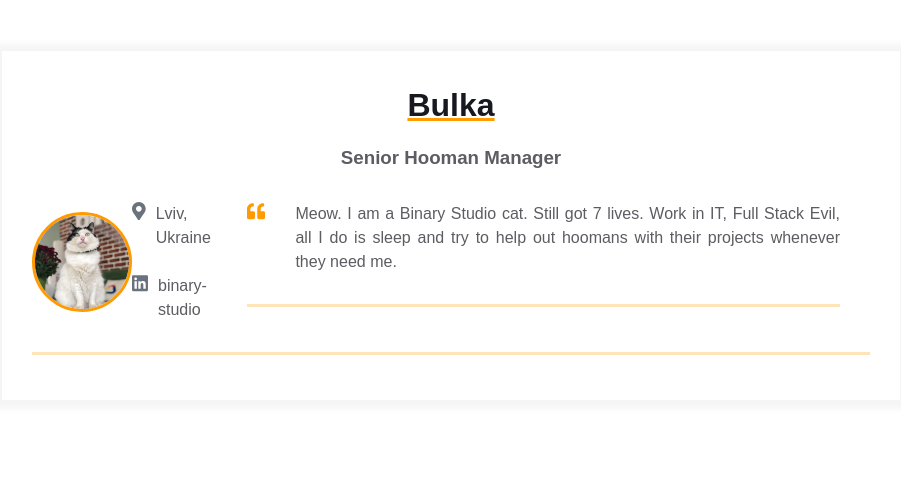
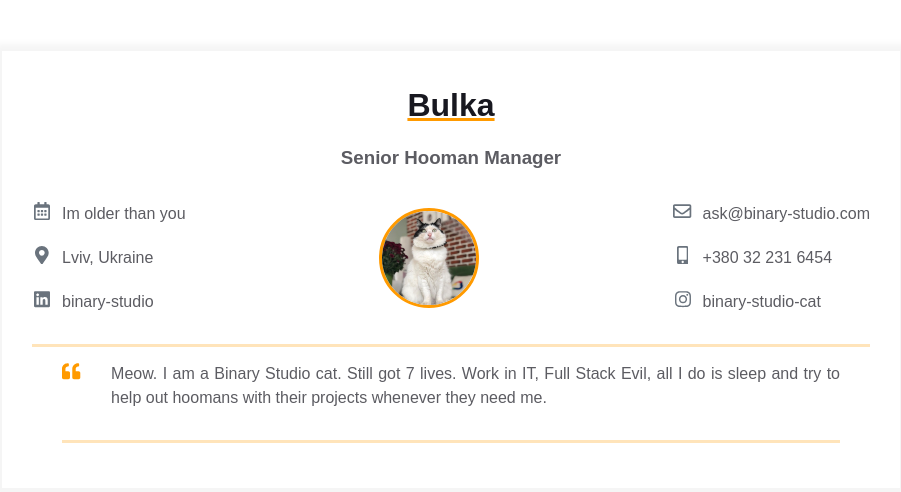
Before and after one commit to Volhara20/homepage, a plain HTML site: page index.html in a window 1280 px wide. Shown: the whole page, without its empty margins (189-1090 px from the left). Drawn offline with Linux system fonts and the light colour scheme.

Commit message:
add Intro block

```diff
--- a/index.html
+++ b/index.html
@@ -17,13 +17,17 @@
                     <h3 class="contact-info__sub-header">Senior Hooman Manager</h3>
 
                     <div class="contact_info_container fh">
-                        <div class="contact-info__block"></div>
+                        <div class="contact-info__block">
+                            <a href="" rel="author" class="contact-info__item">
+                                <div class="contact-info__item-icon-wrapper">
+                                    <svg class="contact-info__item-icon" xmlns="http://www.w3.org/2000/svg" aria-hidden="true" focusable="false" data-prefix="far" data-icon="calendar-alt" class="svg-inline--fa fa-calendar-alt fa-w-14" role="img" viewBox="0 0 448 512">
+                                <path fill="currentColor" d="M148 288h-40c-6.6 0-12-5.4-12-12v-40c0-6.6 5.4-12 12-12h40c6.6 0 12 5.4 12 12v40c0 6.6-5.4 12-12 12zm108-12v-40c0-6.6-5.4-12-12-12h-40c-6.6 0-12 5.4-12 12v40c0 6.6 5.4 12 12 12h40c6.6 0 12-5.4 12-12zm96 0v-40c0-6.6-5.4-12-12-12h-40c-6.6 0-12 5.4-12 12v40c0 6.6 5.4 12 12 12h40c6.6 0 12-5.4 12-12zm-96 96v-40c0-6.6-5.4-12-12-12h-40c-6.6 0-12 5.4-12 12v40c0 6.6 5.4 12 12 12h40c6.6 0 12-5.4 12-12zm-96 0v-40c0-6.6-5.4-12-12-12h-40c-6.6 0-12 5.4-12 12v40c0 6.6 5.4 12 12 12h40c6.6 0 12-5.4 12-12zm192 0v-40c0-6.6-5.4-12-12-12h-40c-6.6 0-12 5.4-12 12v40c0 6.6 5.4 12 12 12h40c6.6 0 12-5.4 12-12zm96-260v352c0 26.5-21.5 48-48 48H48c-26.5 0-48-21.5-48-48V112c0-26.5 21.5-48 48-48h48V12c0-6.6 5.4-12 12-12h40c6.6 0 12 5.4 12 12v52h128V12c0-6.6 5.4-12 12-12h40c6.6 0 12 5.4 12 12v52h48c26.5 0 48 21.5 48 48zm-48 346V160H48v298c0 3.3 2.7 6 6 6h340c3.3 0 6-2.7 6-6z"/>
+                            </svg>
+                                </div>
+                                <span>Im older than you</span>
+                            </a>
 
-                        <div class="contact-info__block contact-info__block--center">
-                            <img class="contact-info__avatar" src="assets/avatar.jpg" alt="Avatar">
-                        </div>
 
-                        <div class="contact-info__block">
                             <a href="" rel="author" class="contact-info__item">
                                 <div class="contact-info__item-icon-wrapper">
                                     <svg class="contact-info__item-icon" xmlns="http://www.w3.org/2000/svg" viewBox="0 0 384 512">
@@ -45,6 +49,43 @@
                                 <span>binary-studio</span>
                             </a>
                         </div>
+
+
+                        <div class="contact-info__block contact-info__block--center">
+                            <img class="contact-info__avatar" src="assets/avatar.jpg" alt="Avatar">
+                        </div>
+
+                        <div class="contact-info__block">
+
+                            <a href="" rel="author" class="contact-info__item">
+                                <div class="contact-info__item-icon-wrapper">
+                                    <svg class="contact-info__item-icon" xmlns="http://www.w3.org/2000/svg" aria-hidden="true" focusable="false" data-prefix="far" data-icon="envelope" class="svg-inline--fa fa-envelope fa-w-16" role="img" viewBox="0 0 512 512">
+                                        <path fill="currentColor" d="M464 64H48C21.49 64 0 85.49 0 112v288c0 26.51 21.49 48 48 48h416c26.51 0 48-21.49 48-48V112c0-26.51-21.49-48-48-48zm0 48v40.805c-22.422 18.259-58.168 46.651-134.587 106.49-16.841 13.247-50.201 45.072-73.413 44.701-23.208.375-56.579-31.459-73.413-44.701C106.18 199.465 70.425 171.067 48 152.805V112h416zM48 400V214.398c22.914 18.251 55.409 43.862 104.938 82.646 21.857 17.205 60.134 55.186 103.062 54.955 42.717.231 80.509-37.199 103.053-54.947 49.528-38.783 82.032-64.401 104.947-82.653V400H48z"/>
+                                    </svg>
+                                </div>
+                                <span>ask@binary-studio.com</span>
+                            </a>
+
+
+                            <a href="" rel="author" class="contact-info__item">
+                                <div class="contact-info__item-icon-wrapper">
+
+                                    <svg class="contact-info__item-icon" aria-hidden="true" focusable="false" data-prefix="fas" data-icon="mobile-alt" class="svg-inline--fa fa-mobile-alt fa-w-10" role="img" xmlns="http://www.w3.org/2000/svg" viewBox="0 0 320 512"><path fill="currentColor" d="M272 0H48C21.5 0 0 21.5 0 48v416c0 26.5 21.5 48 48 48h224c26.5 0 48-21.5 48-48V48c0-26.5-21.5-48-48-48zM160 480c-17.7 0-32-14.3-32-32s14.3-32 32-32 32 14.3 32 32-14.3 32-32 32zm112-108c0 6.6-5.4 12-12 12H60c-6.6 0-12-5.4-12-12V60c0-6.6 5.4-12 12-12h200c6.6 0 12 5.4 12 12v312z"></path></svg>
+                                </div>
+                                <span>+380 32 231 6454</span>
+                            </a>
+                            <a href="https://ua.linkedin.com/company/binary-studio_241166" rel="author" class="contact-info__item">
+                                <div class="contact-info__item-icon-wrapper">
+                                    <svg class="contact-info__item-icon" xmlns="http://www.w3.org/2000/svg" aria-hidden="true" focusable="false" data-prefix="fab" data-icon="instagram" class="svg-inline--fa fa-instagram fa-w-14" role="img" viewBox="0 0 448 512"><path fill="currentColor" d="M224.1 141c-63.6 0-114.9 51.3-114.9 114.9s51.3 114.9 114.9 114.9S339 319.5 339 255.9 287.7 141 224.1 141zm0 189.6c-41.1 0-74.7-33.5-74.7-74.7s33.5-74.7 74.7-74.7 74.7 33.5 74.7 74.7-33.6 74.7-74.7 74.7zm146.4-194.3c0 14.9-12 26.8-26.8 26.8-14.9 0-26.8-12-26.8-26.8s12-26.8 26.8-26.8 26.8 12 26.8 26.8zm76.1 27.2c-1.7-35.9-9.9-67.7-36.2-93.9-26.2-26.2-58-34.4-93.9-36.2-37-2.1-147.9-2.1-184.9 0-35.8 1.7-67.6 9.9-93.9 36.1s-34.4 58-36.2 93.9c-2.1 37-2.1 147.9 0 184.9 1.7 35.9 9.9 67.7 36.2 93.9s58 34.4 93.9 36.2c37 2.1 147.9 2.1 184.9 0 35.9-1.7 67.7-9.9 93.9-36.2 26.2-26.2 34.4-58 36.2-93.9 2.1-37 2.1-147.8 0-184.8zM398.8 388c-7.8 19.6-22.9 34.7-42.6 42.6-29.5 11.7-99.5 9-132.1 9s-102.7 2.6-132.1-9c-19.6-7.8-34.7-22.9-42.6-42.6-11.7-29.5-9-99.5-9-132.1s-2.6-102.7 9-132.1c7.8-19.6 22.9-34.7 42.6-42.6 29.5-11.7 99.5-9 132.1-9s102.7-2.6 132.1 9c19.6 7.8 34.7 22.9 42.6 42.6 11.7 29.5 9 99.5 9 132.1s2.7 102.7-9 132.1z"/>
+                                    </svg>
+                                </div>
+                                <span>binary-studio-cat</span>
+                            </a>
+                        </div>
+
+                    </div>
+
+                </div>
                 <div class="container">
                     <div class="resume__block">
                         <div class="intro">
@@ -60,11 +101,6 @@
                         </div>
                     </div>
                 </div>
-
-
-
-                    </div>
-                </div>
             </div>
         </div>
     </main>
```
Lines whose indentation alone changed are shown as unchanged.
